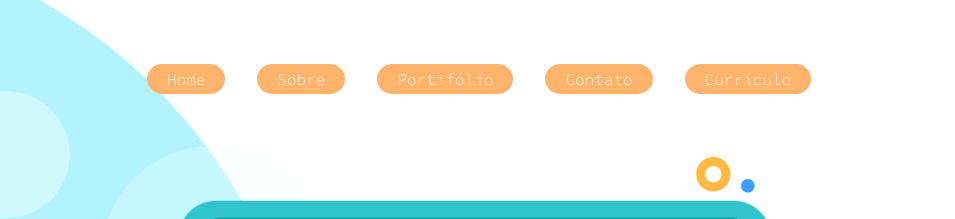
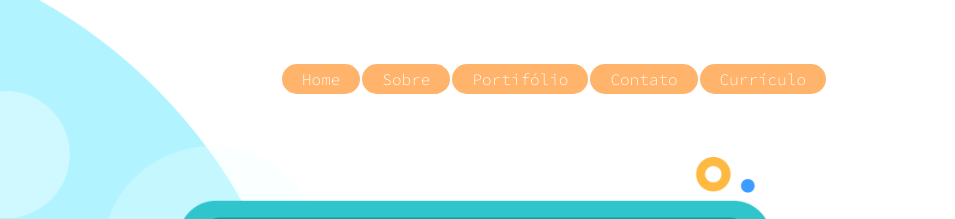
Before and after one commit to ArthurSENAI/Hands-one, a plain HTML site: page Site vida fullstack/index.html in a window 1280 px wide. Shown: the top 219 px of the page, 325-1280 px from the left. Drawn offline with Linux system fonts and the light colour scheme.

Commit message:
Update header.css

```diff
--- a/Site vida fullstack/assets/css/header.css
+++ b/Site vida fullstack/assets/css/header.css
@@ -9,8 +9,5 @@ header nav ul
     display: flex;
     flex-direction: row;
     list-style: none;
+    align-items: center;
 }
-header nav ul li
-{
-    padding: 15px;
-}
```
